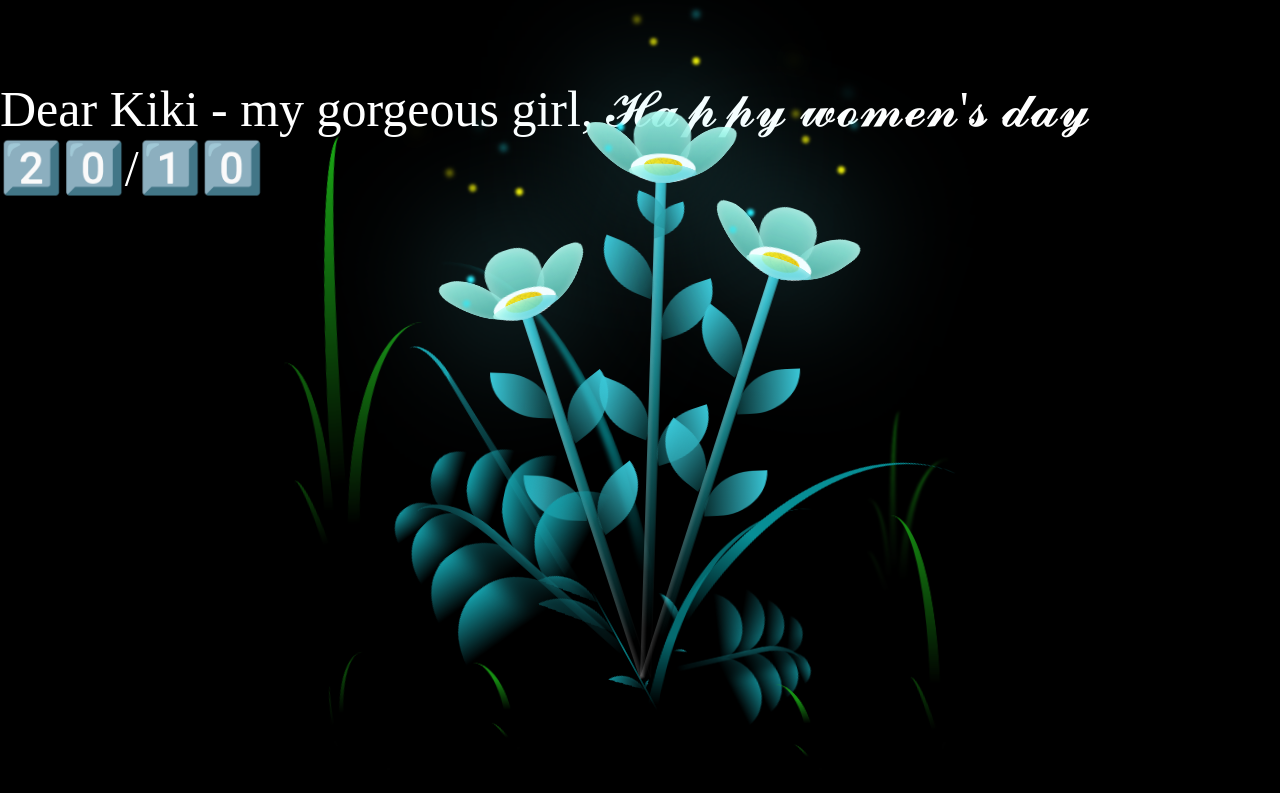
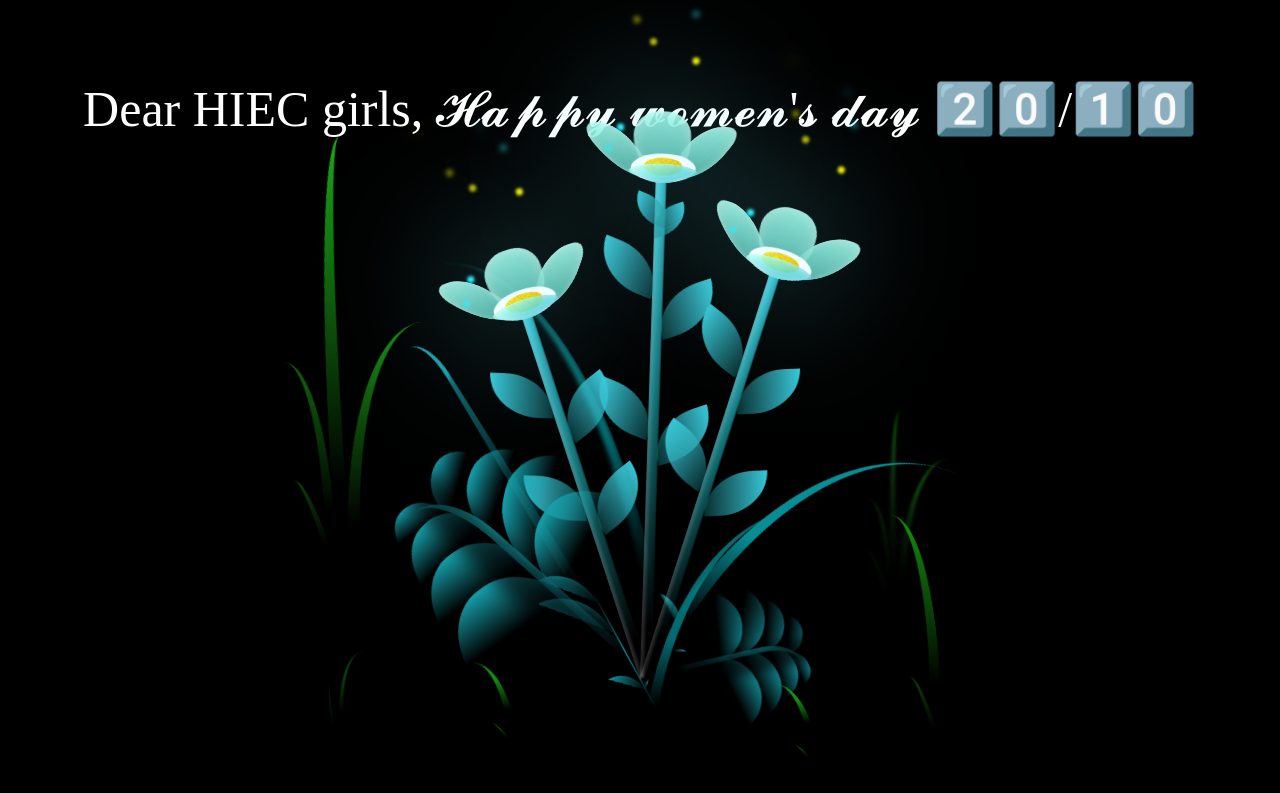
Before and after one commit to RemMyDream/Woman, a plain HTML site: page index.html in a window 1280 px wide. Drawn offline with Linux system fonts and the light colour scheme.

Commit message:
Update index.html

```diff
--- a/index.html
+++ b/index.html
@@ -10,7 +10,7 @@
 
 <body class="not-loaded">
     <div class="night"></div>
-    <div class="happy-woman-day">Dear Kiki - my gorgeous girl, 𝓗𝓪𝓹𝓹𝔂 𝔀𝓸𝓶𝓮𝓷'𝓼 𝓭𝓪𝔂 2️⃣0️⃣/1️⃣0️⃣</div>
+    <div class="happy-woman-day">Dear HIEC girls, 𝓗𝓪𝓹𝓹𝔂 𝔀𝓸𝓶𝓮𝓷'𝓼 𝓭𝓪𝔂 2️⃣0️⃣/1️⃣0️⃣</div>
     <div class="flowers">
       <div class="flower flower--1">
         <div class="flower__leafs flower__leafs--1">
```
